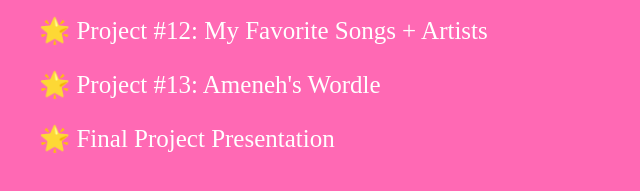
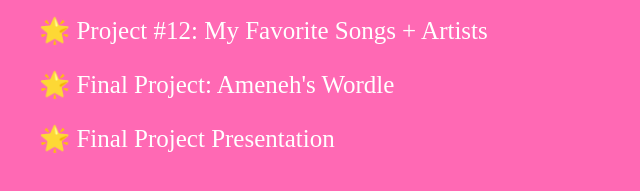
Before and after one commit to ameneh1/ameneh1.github.io, a plain HTML site: page projects.html in a window 1280 px wide. Shown: the part 701-892 px from the top of the page, 4-644 px from the left. Drawn offline with Linux system fonts and the light colour scheme.

Commit message:
adding changes

```diff
--- a/projects.html
+++ b/projects.html
@@ -181,7 +181,7 @@
 
 <a href='./presentation/slideshow.html'><div class="button16">🌟 Project #12: My Favorite Songs + Artists</div></a>
 
-<a href='wordle.html'><div class="button17">🌟 Project #13: Ameneh's Wordle</div></a>
+<a href='wordle.html'><div class="button17">🌟 Final Project: Ameneh's Wordle</div></a>
 
 <a href='./presentation/finalproject.html'><div class="button18">🌟 Final Project Presentation</div></a>
 
```
